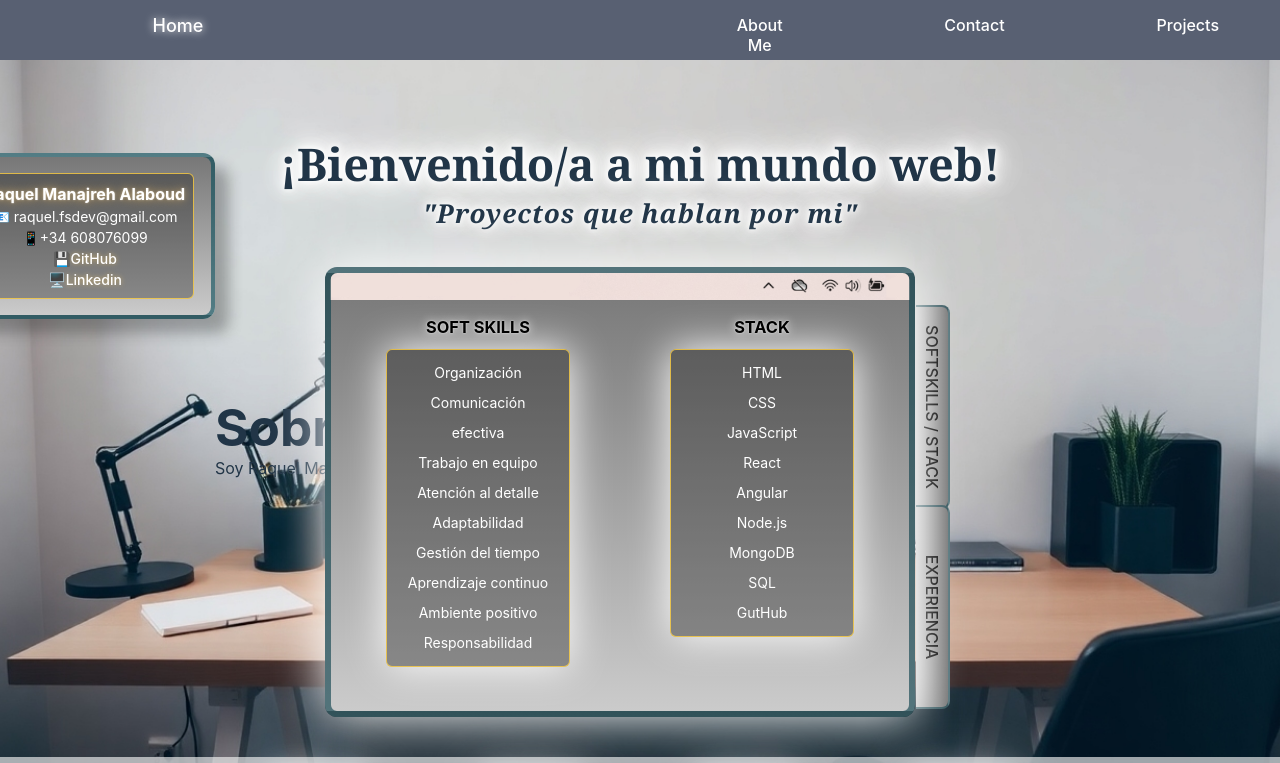
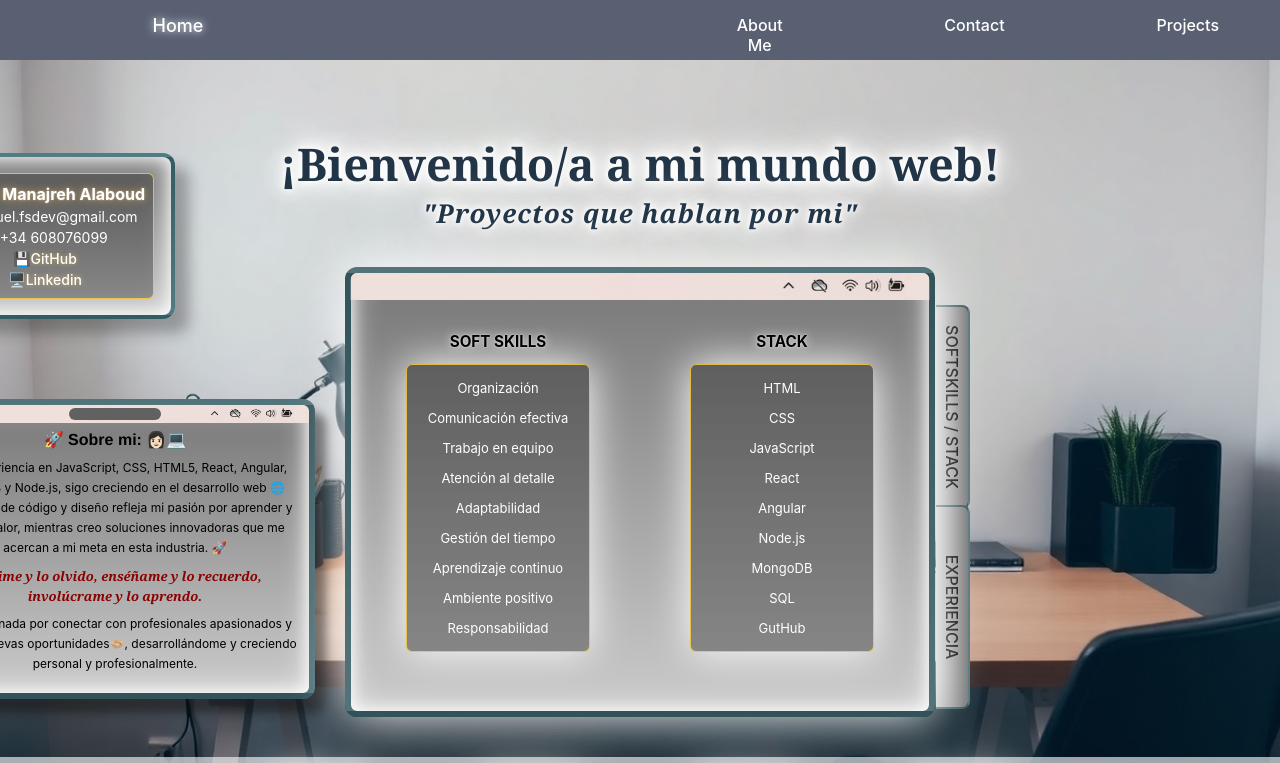
Before and after one commit to raquel-manajreh/Portfolio-Personal, a React (Vite) app: page / in a window 1280 px wide. Shown: the top 763 px of the page. Built offline with nearby package versions, Linux system fonts and the light colour scheme.

Commit message:
componente de AboutMe añadido y estilado correctamente

```diff
--- a/src/CV/cv.js
+++ b/src/CV/cv.js
@@ -13,13 +13,13 @@ export const cv = {
           info: "🚀 Sobre mi: 👩🏻💻 ",
         },
         {
-          info: "Con experiencia en JavaScript, CSS, HTML5, React, Angular, MongoDB, y Node.js, mi viaje en el desarrollo web está siendo enriquecedor. Explorar mi creatividad y resolver problemas innovadores me acerca a mi meta de construir una carrera sólida en esta industria 🌐 Cada línea de código y diseño refleja mi pasión por aprender y aportar valor.",
+          info: "Con experiencia en JavaScript, CSS, HTML5, React, Angular, MongoDB y Node.js, sigo creciendo en el desarrollo web 🌐 Cada línea de código y diseño refleja mi pasión por aprender y aportar valor, mientras creo soluciones innovadoras que me acercan a mi meta en esta industria. 🚀",
         },
         {
           info: "🪶 Dime y lo olvido, enséñame y lo recuerdo, involúcrame y lo aprendo.",
         },
         {
-          info: "🦾 Estoy emocionada por conectar con profesionales apasionados y explorar nuevas oportunidades🤝🏼 Así como desarrollarme y crecer tanto personal como profesionalmente.",
+          info: "🦾 Emocionada por conectar con profesionales apasionados y explorar nuevas oportunidades🤝🏼, desarrollándome y creciendo personal y profesionalmente.",
         },
       ],
     },
--- a/src/Pages/Home/AboutMe/AboutMe.css
+++ b/src/Pages/Home/AboutMe/AboutMe.css
@@ -0,0 +1,66 @@
+.tablet1{
+    color: white;
+    width: 400px;
+    height: 300px;
+    left: -230px;
+    box-sizing: border-box;
+    text-align: center;
+    line-height: 20px;
+    align-content: center;
+    position: relative;
+    font-size: 14px;
+    color: #000000;
+    background: linear-gradient(to bottom, #777777, #cbcbcb);
+    border: 6px solid rgba(4, 59, 70, 0.6);
+    border-radius: 12px;
+    box-shadow:
+        inset 0px 0px 15px rgba(255, 255, 255, 0.919),
+        inset 0px 0px 30px rgba(255, 255, 255, 0.736),
+        12px 14px 10px 0 rgba(20, 20, 20, 0.551);
+
+}
+.tablet1::before {
+    content: "";
+    width: 388px;
+    height: 6%;
+    background-image: url("/src/images/Status-Bar1.png");
+    background-size: 96% 88%;
+    border-top-left-radius: 7px;
+    border-top-right-radius: 7px;
+    position: absolute;
+    top: 0;
+    transform: translateX(-50%);
+    z-index: 10;
+}
+
+.tablet1::after {
+    content: "";
+    width: 92px;
+    height: 12px;
+    background: #616161;
+    border-radius: 20px;
+    position: absolute;
+    top: 3px;
+    left: 50%;
+    transform: translateX(-50%);
+    z-index: 20;
+}
+.aboutMeInfo{
+    padding: 4px 10px;
+    font-size: 12px;
+}
+
+.aboutMeInfo:nth-child(1) {
+    font-weight: bold;
+    font-size: 16px;
+    font-family: 'Franklin Gothic Medium', 'Arial Narrow', Arial, sans-serif;
+    margin-top: 6px;
+}
+
+.aboutMeInfo:nth-child(3) {
+    font-weight: bold;
+    font-size: 13px;
+    font-family: Cambria, Cochin, Georgia, Times, 'Times New Roman', serif;
+    font-style: italic;
+    color:darkred;
+  }
--- a/src/Pages/Home/AboutMe/AboutMe.jsx
+++ b/src/Pages/Home/AboutMe/AboutMe.jsx
@@ -1,9 +1,13 @@
+import "./AboutMe.css";
 
-function AboutMe() {
+function AboutMe({data}) {
   return (
     <div>
-      <h1>Sobre mi:</h1>
-      <p>Soy Raquel Manajreh Alaboud...</p>
+      <div className="tablet1">
+        {data.map((item, i)=>
+        <p className="aboutMeInfo" key={i}>{item.info}</p>)
+        }
+      </div>
     </div>
   );
 };
--- a/src/Pages/Home/Experience/Experience.css
+++ b/src/Pages/Home/Experience/Experience.css
@@ -7,16 +7,20 @@
     line-height: 20px;
     align-content: center;
     position: relative;
-    left: -150px;
-    font-size: 14px;
+    left: -200px;
+    font-size: 13px;
     color: #000000;
     background: linear-gradient(to bottom, #777777, #cbcbcb);
     border: 6px solid rgba(4, 59, 70, 0.6);
     border-radius: 12px;
-    box-shadow: 0 0 50px rgb(255, 255, 255);
+    padding: 0px 10px;
+    box-shadow:
+    inset 0px 0px 15px rgba(255, 255, 255, 0.919),
+        inset 0px 0px 30px rgba(255, 255, 255, 0.736),
+        0 0 50px rgb(255, 255, 255);
 }
 
-.computerCard::before {
+  .computerCard::before {
     content: "";
     width: 579px;
     height: 6%;
@@ -25,9 +29,23 @@
     border-top-left-radius: 7px;
     border-top-right-radius: 7px;
     position: absolute;
-    top: 0px;
+    top: 0;
     transform: translateX(-50%);
+    z-index: 10;
 }
+
+/* .computerCard::after {
+    content: "";
+    width: 130px;
+    height: 16px;
+    background: #616161;
+    border-radius: 20px;
+    position: absolute;
+    top: 8px;
+    left: 50%;
+    transform: translateX(-50%);
+    z-index: 20;
+} */
 
 .workstation{
     font-weight: bolder;
--- a/src/Pages/Home/Experience/Experience.jsx
+++ b/src/Pages/Home/Experience/Experience.jsx
@@ -3,7 +3,7 @@ import "./Experience.css";
 function Experience({data}) {
   return (
     <div>
-        <div className=" computerCard">
+        <div className="computerCard">
             {data.map((item, i)=><article key={i}>
                <p className="workstation">🛠️ {item.name}</p>
                <p className="workdate">🗓️ {item.date}</p>
--- a/src/Pages/Home/Home.css
+++ b/src/Pages/Home/Home.css
@@ -63,7 +63,7 @@ text-shadow:
   position: relative;
   z-index: 8px;
   top: 72px;
-  left: 475px;
+  left: 425px;
   width: 204px;
   transform: rotate(90deg);
   transform-origin: top left;
--- a/src/Pages/Home/Home.jsx
+++ b/src/Pages/Home/Home.jsx
@@ -31,11 +31,9 @@ const Home = ({ projectsList }) => {
         - Fotos del codigo o más info a determinar */}
 
           <section>
-            {/* SECCION 1 - Info + Fotos de Linkedin + Github - Como smartphones */}
+            {/* SECCION 1 - Info + AboutMe como tablet */}
             <Info />
-            <AboutMe />
-            {/* Tablet-1: about me*/}
-
+            <AboutMe data={person.aboutMe}/>
           </section>
 
 
@@ -51,9 +49,9 @@ const Home = ({ projectsList }) => {
 
 
           <section>
-            {/* Smartphone-1: codigo
-            Tablet2-2: Titulo/certificacion
-            Smartphone-3: Inspiraciones (Midudev, Moureodev, etc)*/}
+            {/*Tablet2-2: Titulo/certificacion
+              Smartphone-1: codigo
+              Smartphone-3: Inspiraciones (Midudev, Moureodev, etc)*/}
           </section>
         </div>
 
--- a/src/Pages/Home/Info/Info.css
+++ b/src/Pages/Home/Info/Info.css
@@ -4,14 +4,17 @@
     align-items: center;
     justify-content: center;
     position: relative;
-    left: -260px;
+    left: -230px;
     bottom: 80px;
     width: 220px;
     background: linear-gradient(to bottom, #777777, #cbcbcb);
     border: 4px solid rgba(4, 74, 88, 0.6);
     border-radius: 12px;
-    box-shadow: 14px 14px 14px 0 rgba(20, 20, 20, 0.3);
     padding: 16px;
+    box-shadow:
+       inset 0px 0px 15px rgba(255, 255, 255, 0.919),
+        inset 0px 0px 30px rgba(255, 255, 255, 0.736),
+        14px 14px 14px 0 rgba(20, 20, 20, 0.3);
   }
 
   .card {
```
